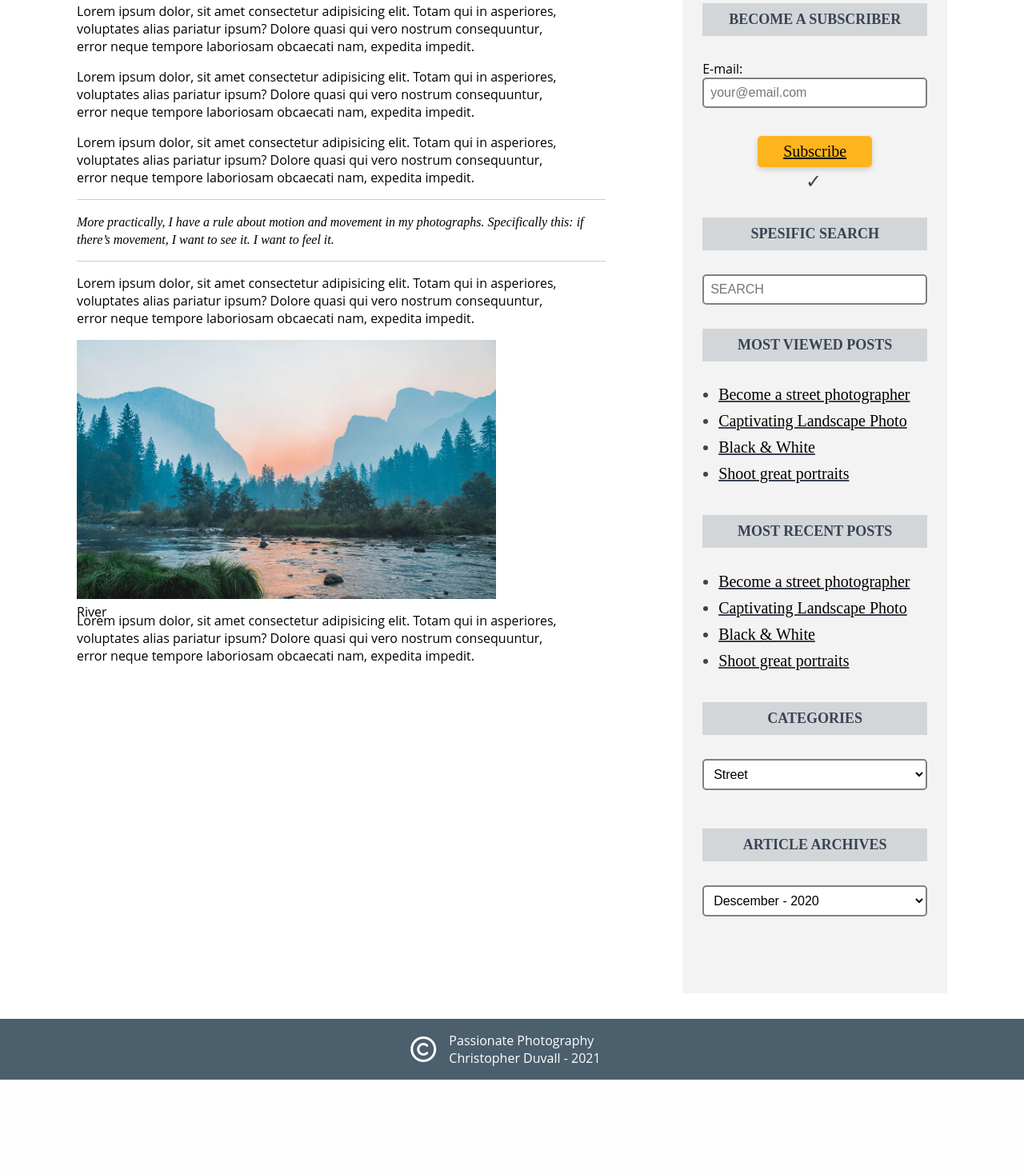
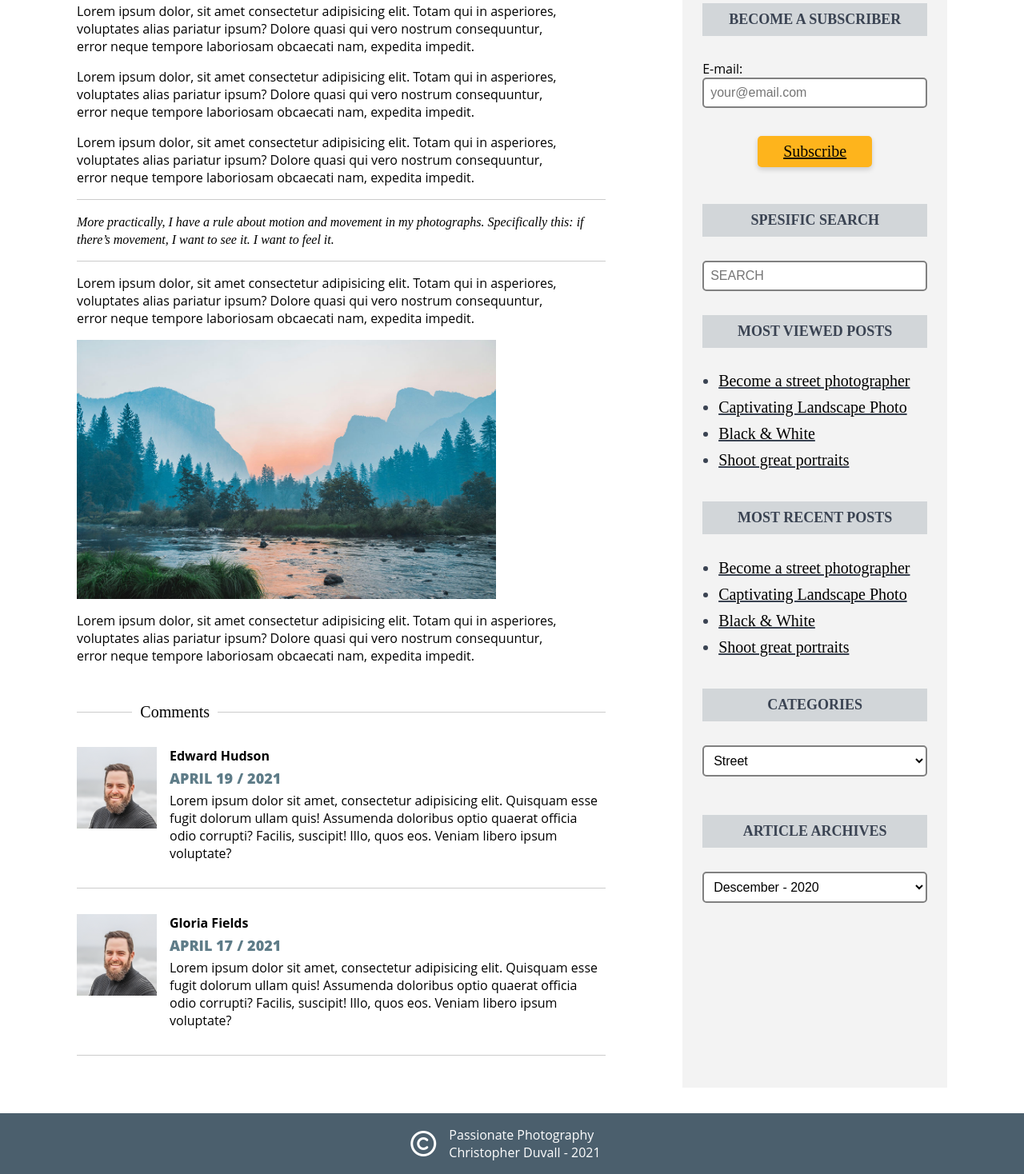
Before and after one commit to 7oiden/passionate-photography-exam-1, a PHP site: page /specific_post.html in a window 1280 px wide. Shown: the part 682-2150 px from the top of the page at 80% size. Before the commit the page ends 2032 px from the top, so only its background shows below. Run offline with PHP 8.4, Linux system fonts and the light colour scheme; some libraries are stand-ins or nearby versions; some web fonts are replaced.

Commit message:
comments section added

```diff
--- a/js/common_scripts.js
+++ b/js/common_scripts.js
@@ -19,12 +19,11 @@ const newsletterForm = document.querySelector("#newsletter-form");
 const subscribeMessage = document.querySelector(".subscribe-message");
 const subscribeButton = document.querySelector("#subscribe-button");
 const newsletterEmail = document.querySelector("#newsletter-email");
-
 const emailError = document.querySelector("#email-error");
 
 function checkInput() {
   if (validateEmail(newsletterEmail.value)) {
-    emailError.style.display = "none";
+    emailError.style.visibility = "hidden";
   }
 }
 
--- a/specific_post.html
+++ b/specific_post.html
@@ -81,6 +81,7 @@
       </nav>
 
       <div class="content-wrapper">
+        <div class="blog-wrapper">
           <section>
             <div class="line-wrapper">
               <div><hr /></div>
@@ -124,9 +125,9 @@
               <hr />
               <p>
                 <em>
-                More practically, I have a rule about motion and movement in my
-                photographs. Specifically this: if there’s movement, I want to
-                see it. I want to feel it.
+                  More practically, I have a rule about motion and movement in
+                  my photographs. Specifically this: if there’s movement, I want
+                  to see it. I want to feel it.
                 </em>
               </p>
               <hr />
@@ -138,7 +139,6 @@
               </p>
               <figure class="post-image">
                 <img class="post-image" src="images/river-1080.jpg" alt="" />
-              <figcaption>River</figcaption>
               </figure>
               <p class="post-text">
                 Lorem ipsum dolor, sit amet consectetur adipisicing elit. Totam
@@ -148,6 +148,54 @@
               </p>
             </div>
           </section>
+          <section class="comments">
+            <div class="line-wrapper" id="comment-line">
+              <div><hr /></div>
+              <h3>Comments</h3>
+              <div><hr /></div>
+            </div>
+            <div class="comment-container">
+              <figure class="comment-image">
+                <img src="images/cristopher.png" alt="" class="comment-image" />
+              </figure>
+              <div class="comment-wrapper">
+                <h4>Edward Hudson</h4>
+                <div class="info-container">
+                  <p>April 19</p>
+                  <p>/</p>
+                  <p>2021</p>
+                </div>
+                <p class="comment-text">
+                  Lorem ipsum dolor sit amet, consectetur adipisicing elit.
+                  Quisquam esse fugit dolorum ullam quis! Assumenda doloribus
+                  optio quaerat officia odio corrupti? Facilis, suscipit! Illo,
+                  quos eos. Veniam libero ipsum voluptate?
+                </p>
+              </div>
+            </div>
+            <hr>
+            <div class="comment-container">
+              <figure class="comment-image">
+                <img src="images/cristopher.png" alt="" class="comment-image" />
+              </figure>
+              <div class="comment-wrapper">
+                <h4>Gloria Fields</h4>
+                <div class="info-container">
+                  <p>April 17</p>
+                  <p>/</p>
+                  <p>2021</p>
+                </div>
+                <p class="comment-text">
+                  Lorem ipsum dolor sit amet, consectetur adipisicing elit.
+                  Quisquam esse fugit dolorum ullam quis! Assumenda doloribus
+                  optio quaerat officia odio corrupti? Facilis, suscipit! Illo,
+                  quos eos. Veniam libero ipsum voluptate?
+                </p>
+              </div>
+            </div>
+            <hr>
+          </section>
+        </div>
         <!-- aside -->
         <aside>
           <div class="aside-container">
@@ -167,25 +215,29 @@
               <p><a href="about.html" id="read-more">Read more</a></p>
 
               <h5>Become a subscriber</h5>
-              <form class="aside-input" action="">
+              <form method="get" class="aside-input" id="newsletter-form">
                 <label id="label" for="email">E-mail:</label>
                 <input
                   class="input"
+                  id="newsletter-email"
                   type="text"
                   name="email"
-                  id="email"
                   placeholder="your@email.com"
                 />
-              </form>
                 <div class="error-message" id="email-error">
                   Please enter a valid e-mail adress
                 </div>
-              <button type="submit" class="button" id="subscribe-button">Subscribe</button>
-              <div id="subscribe-message">
-                <!-- <p class="subscribe-message">
-                  Welcome! Please check your inbox
-                </p> -->
-              </div>
+                <button
+                  type="submit"
+                  class="button"
+                  id="subscribe-button"
+                  name="subscribe"
+                  value="subscribe"
+                >
+                  Subscribe
+                </button>
+              </form>
+              <div class="subscribe-message"></div>
             </div>
             <div>
               <h5>Spesific search</h5>
--- a/styles/imports/common_styles.css
+++ b/styles/imports/common_styles.css
@@ -197,10 +197,14 @@ h5 {
   flex-direction: column;
 }
 .input {
-  color: var(--black);
+  color: var(--navy);
   padding: 0.5rem;
   border: 2px solid gray;
   border-radius: 5px;
+  outline: none;
+}
+.input:focus {
+  border-color: var(--gold);
 }
 input[placeholder] {
   font-size: 1rem;
@@ -228,7 +232,7 @@ label {
   text-decoration: underline;
   border: none;
   padding: 0.5rem 2rem;
-  margin: 1rem 4rem 0 4rem;
+  margin: 1rem auto;
   border-radius: 5px;
   box-shadow: 0 3px 6px #00000029;
   transition-property: opacity, box-shadow;
--- a/styles/specific_post.css
+++ b/styles/specific_post.css
@@ -7,7 +7,7 @@
   display: flex;
   flex-direction: column;
 }
-section {
+.blog-wrapper {
   width: 85%;
   margin: 0 auto;
   display: flex;
@@ -16,7 +16,8 @@ section {
 section a {
   margin-top: 2rem;
 }
-h1 {
+h1,
+h3 {
   font-family: var(--century-gothic);
   color: var(--black);
   font-size: 1.25rem;
@@ -69,11 +70,37 @@ figcaption {
   display: block;
   margin-bottom: 1rem;
 }
-
+.comments {
+  margin-bottom: 2rem;
+}
+.comment-container {
+  display: flex;
+  color: black;
+  margin-top: 2rem;
+  margin-bottom: 2rem;
+}
+.comment-image {
+  width: 100px;
+  margin: 0 1rem 0 0;
+}
+h3 {
+  margin: 0;
+}
+h4 {
+  margin: 0;
+}
+.comment-text {
+  margin: 0;
+}
+#comment-line {
+  margin-top: 2rem;
+  margin-bottom: 0;
+  /* background-color: blueviolet; */
+}
 /* styles that change
 --------------------*/
 @media only screen and (min-width: 768px) {
-  section {
+  .blog-wrapper {
     width: 75%;
   }
   .post-image {
@@ -94,7 +121,7 @@ figcaption {
     margin: 0 auto;
     /* background-color: blueviolet; */
   }
-  section {
+  .blog-wrapper {
     flex: 2;
     margin-right: 4rem;
   }
@@ -112,12 +139,13 @@ figcaption {
   }
 }
 @media only screen and (min-width: 1600px) {
-  section {
+  .blog-wrapper {
     flex: 3;
   }
-  .post-container {
+  section {
     width: 70%;
     margin: 0 auto;
+    /* background-color: blueviolet; */
   }
   .post-text {
     max-width: 800px;
```
Also changed, not shown: about.html (+15 -11 lines), contact.html (+39 -26 lines), index.html (+1 -6 lines), js/contact.js (added, +96 -0 lines), list_of_posts.html (+15 -11 lines), styles/contact.css (+41 -14 lines). Lines whose indentation alone changed are shown as unchanged.
